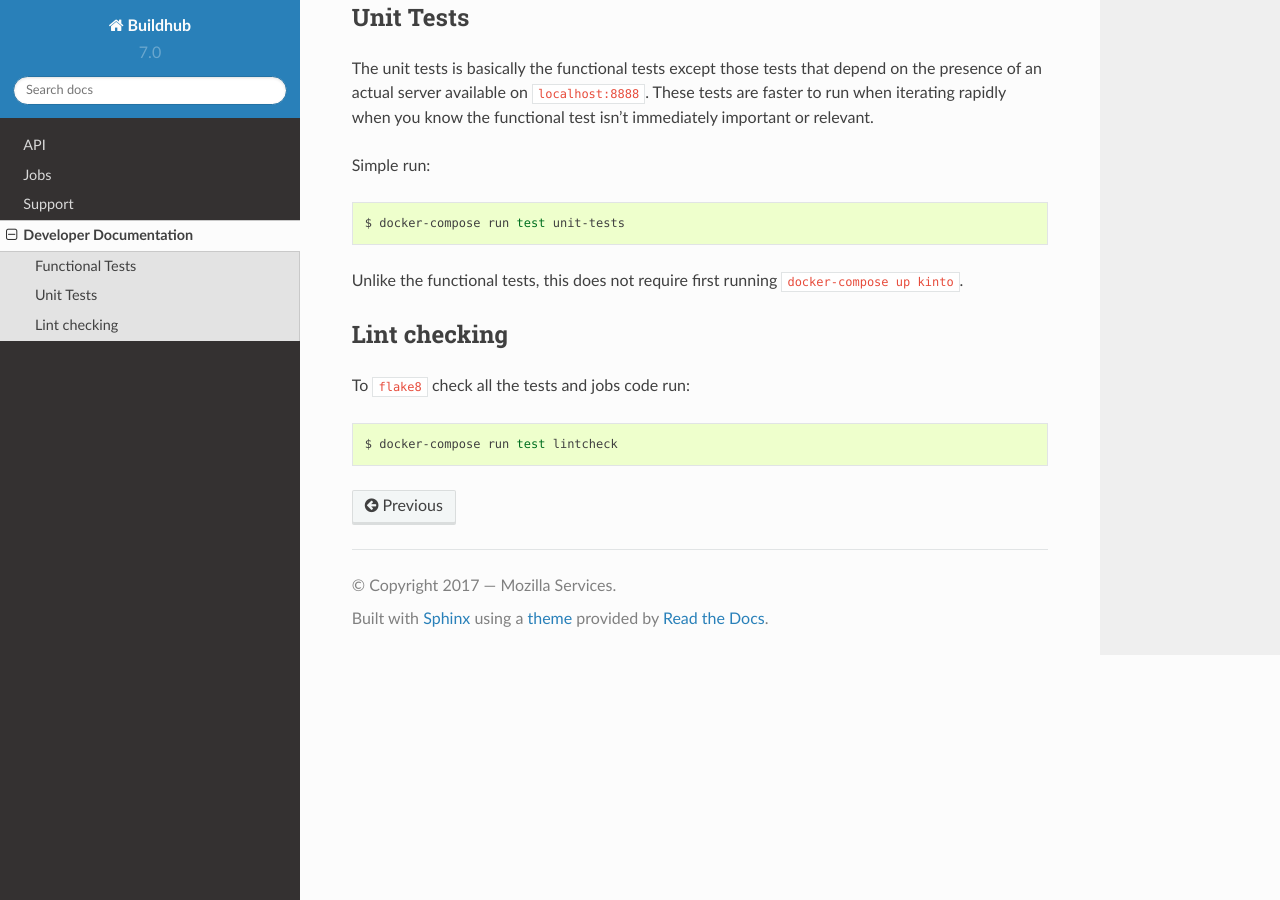
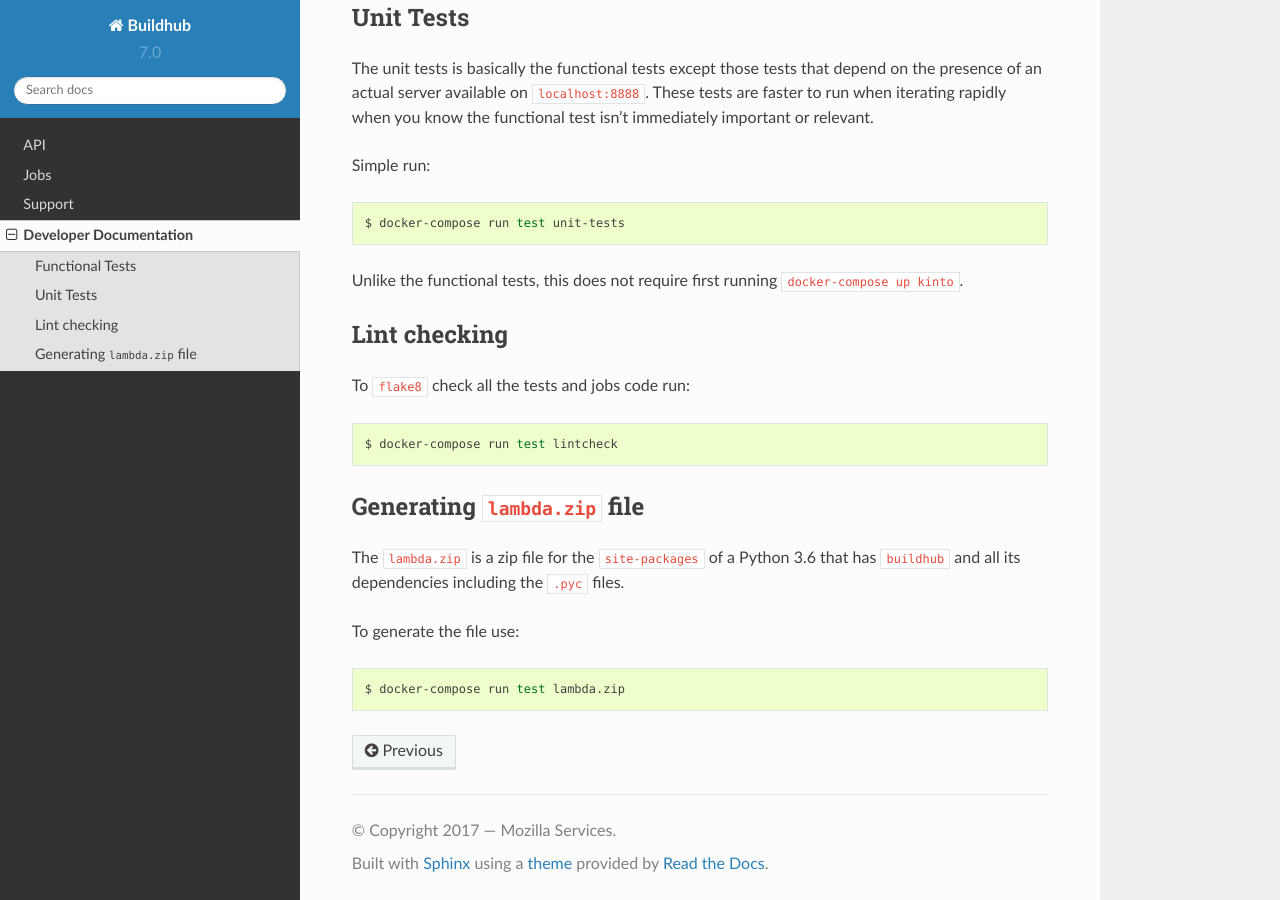
Before and after one commit to mozilla-services/buildhub, a Sphinx documentation site: the page built from docs/dev.rst, in a window 1280 px wide and 900 px high, scrolled down 733 px. Built offline with Sphinx 7.4.7 and the Read the Docs theme 2.0.0, drawn with Linux system fonts in a browser that asks for light colours.

Commit message:
lambda.zip check

```diff
--- a/docs/dev.rst
+++ b/docs/dev.rst
@@ -58,3 +58,16 @@ To ``flake8`` check all the tests and jobs code run:
 .. code-block:: shell
 
     $ docker-compose run test lintcheck
+
+
+Generating ``lambda.zip`` file
+==============================
+
+The ``lambda.zip`` is a zip file for the ``site-packages`` of a Python 3.6
+that has ``buildhub`` and all its dependencies including the ``.pyc`` files.
+
+To generate the file use:
+
+.. code-block:: shell
+
+    $ docker-compose run test lambda.zip
```
Also changed, not shown: 2 other files.
